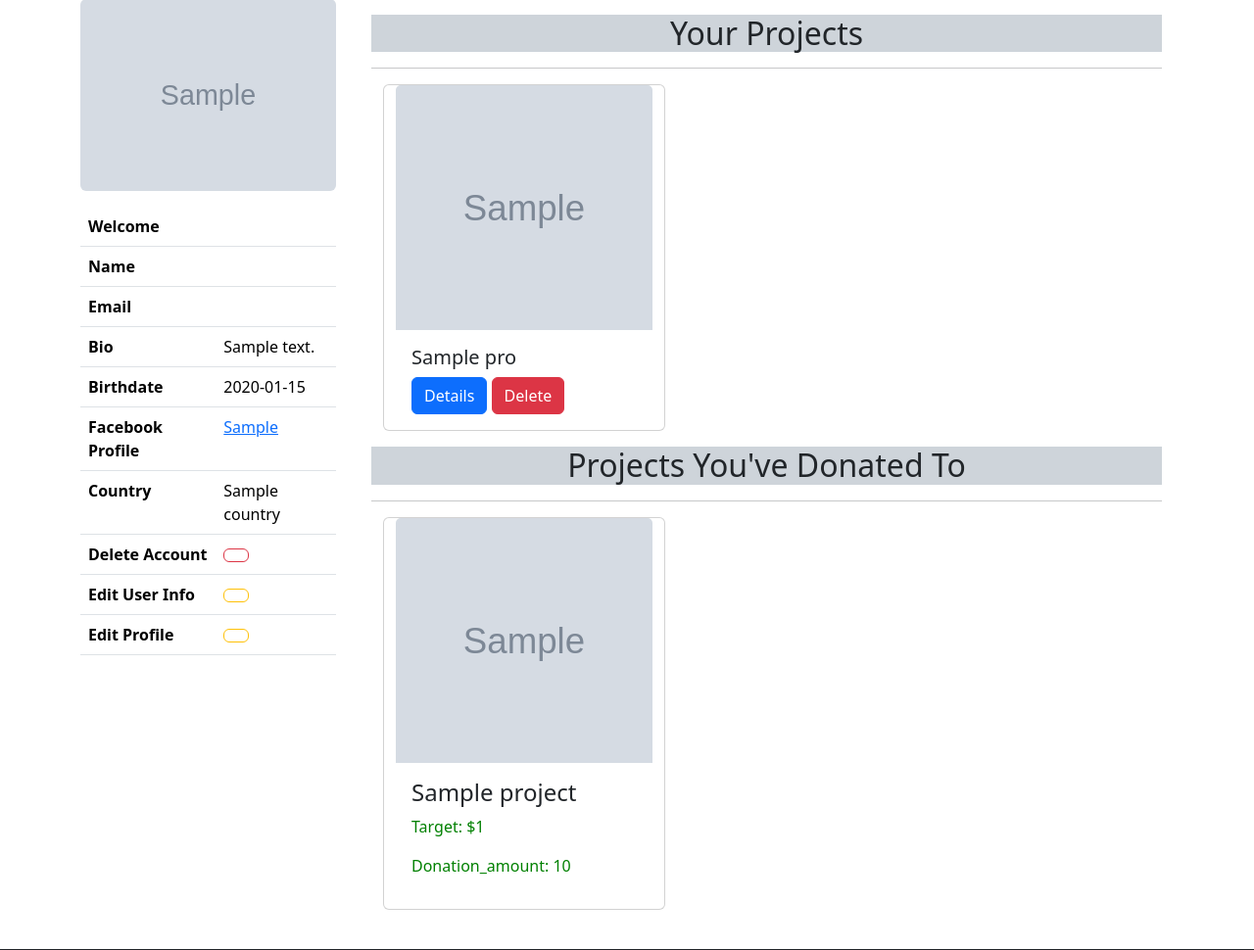
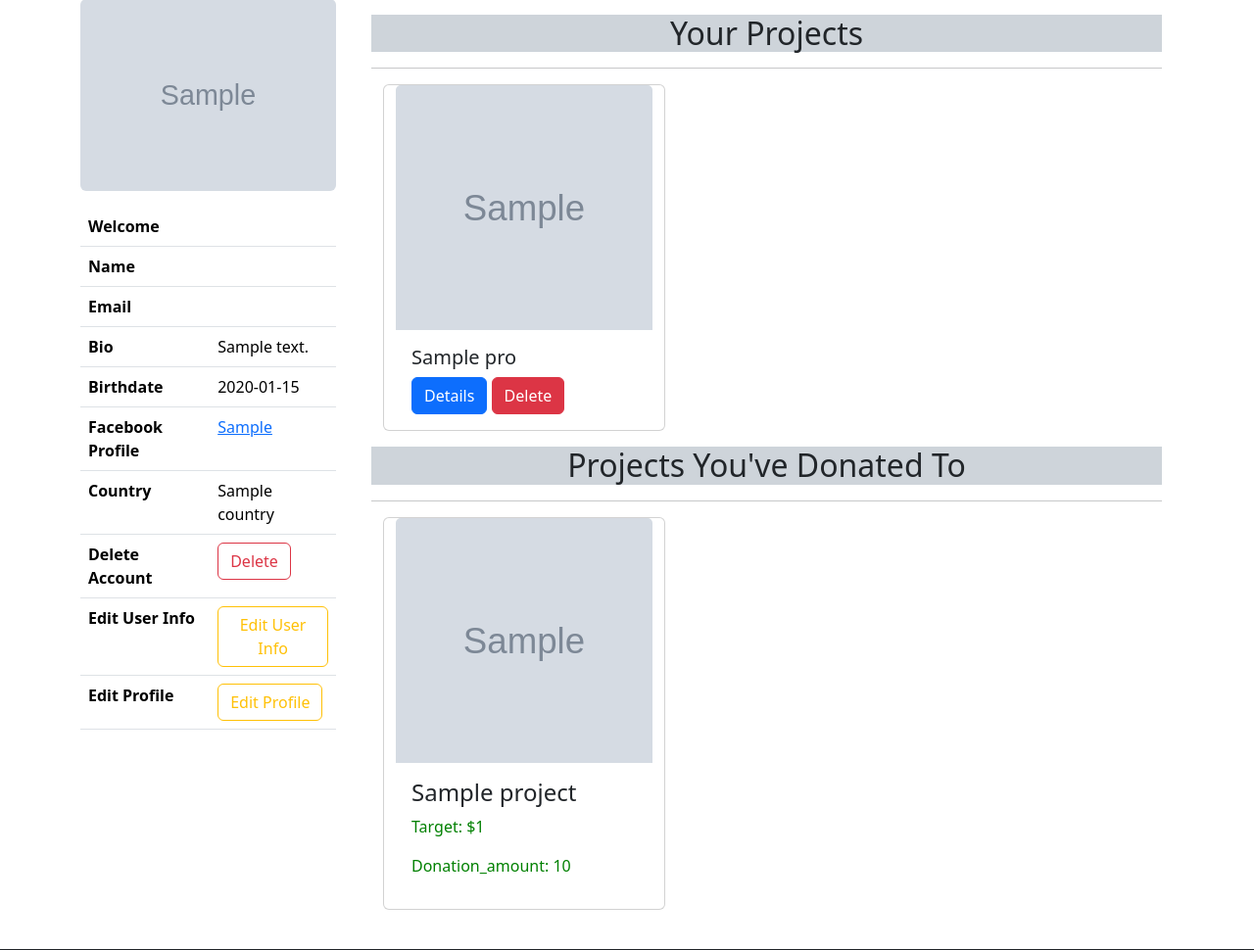
Before and after one commit to Isla-Nad/Crowd_Funding_Project, a Django app: template accounts/templates/accounts/profile.html in a window 1280 px wide. Shown: the part 81-1051 px from the top of the page at 98% size. Run offline with Django 4.2, Linux system fonts and the light colour scheme; the template is opened without the code that fills it: most values are stand-ins (such as "Sample title", 1, 10 or a date in 2020); grey boxes marked "Sample" are stand-in pictures; some libraries are stand-ins or nearby versions.

Commit message:
improve user profile

```diff
--- a/accounts/templates/accounts/profile.html
+++ b/accounts/templates/accounts/profile.html
@@ -40,15 +40,15 @@
           {% if user.id == request.user.id %}
           <tr>
             <th>Delete Account</th>
-            <td><a class="btn btn-outline-danger" href="{% url 'accounts.delete' %}"></a></td>
+            <td><a class="btn btn-outline-danger" href="{% url 'accounts.delete' %}">Delete</a></td>
           </tr>
           <tr>
             <th>Edit User Info</th>
-            <td><a class="btn btn-outline-warning" href="{% url 'accounts.edit' %}"></a></td>
+            <td><a class="btn btn-outline-warning" href="{% url 'accounts.edit' %}">Edit User Info</a></td>
           </tr>
           <tr>
             <th>Edit Profile</th>
-            <td><a class="btn btn-outline-warning" href="{% url 'profile.edit' user.id %}"></a></td>
+            <td><a class="btn btn-outline-warning" href="{% url 'profile.edit' user.id %}">Edit Profile</a></td>
           </tr>
           {% endif %}
         </table>
--- a/projects/templates/layouts/base.html
+++ b/projects/templates/layouts/base.html
@@ -18,6 +18,7 @@
         <div class="collapse navbar-collapse" id="navbarNav">
           <ul class="navbar-nav">
             <li class="nav-item"><a class="nav-link active" aria-current="page" href="{% url 'projects.list' %}">Projects</a></li>
+          <!-- this button will appear for admin users only! -->
             {%if request.user.is_staff%}
             <li class="nav-item"><a class="nav-link" aria-current="page" href="{% url 'admin_home' %}">Admin Home</a></li>
             {%endif%}
```
